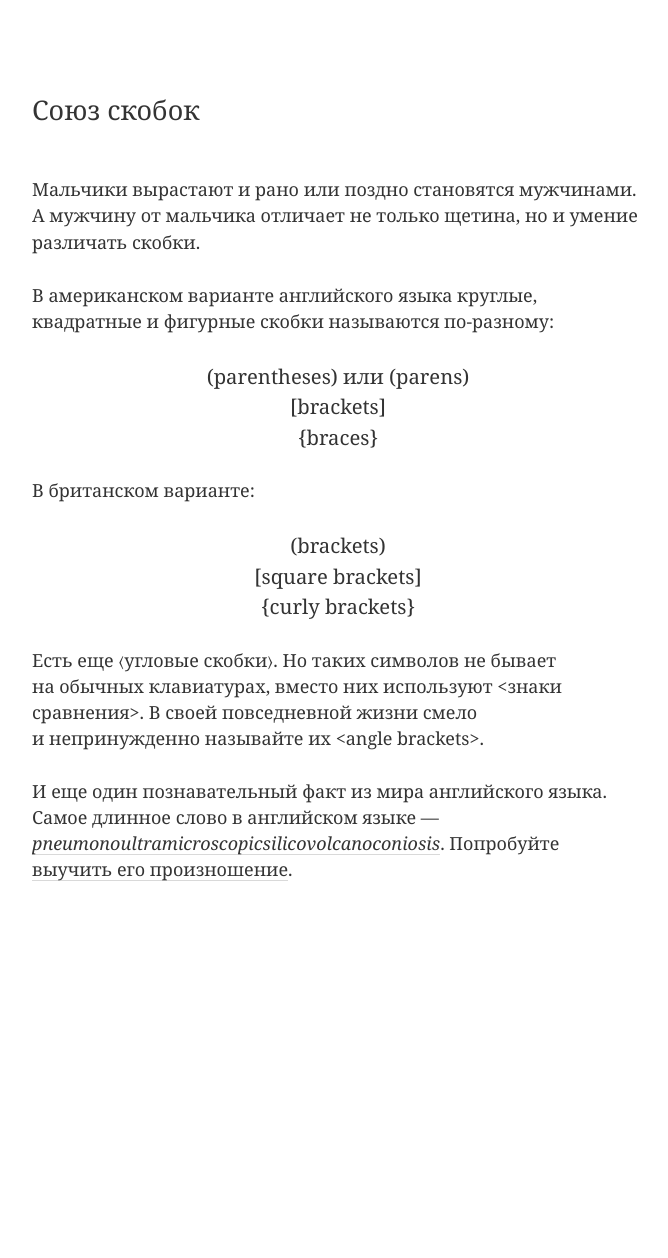
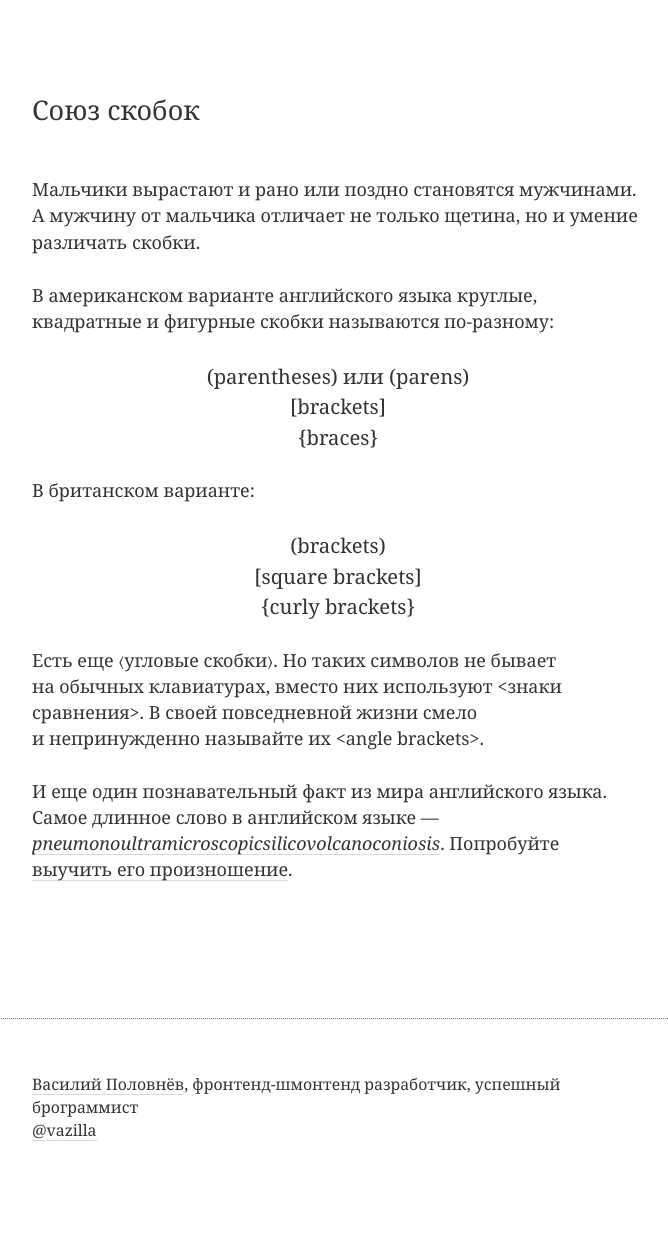
Before and after one commit to vast/vast.github.io, a Jekyll site: the page built from _posts/2014-01-10-brackets.md, in a window 1280 px wide. Shown: the whole page, without its empty margins (40-708 px from the left). Built offline with Jekyll 4.4.1, drawn with Linux system fonts in a browser that asks for light colours; Markdown is read by kramdown in place of the engine named in the settings; before the commit the page ends 1027 px from its top, so only the background shows below that.

Commit message:
clean up footer

```diff
--- a/_layouts/default.html
+++ b/_layouts/default.html
@@ -31,8 +31,11 @@
 
   <footer id="footer">
     <address class="vcard">
-      <h5><a href="/" class="fn url">Василий Половнёв</a></h5>
-      <span id="funny-title" class="title">фронтенд-шмонтенд разработчик, успешный брограммист</span>
+      <h5>
+        <a href="/" class="fn url">Василий Половнёв</a>,
+        <span id="funny-title" class="title" onmouseenter="javascript:trulyRandom();">фронтенд-шмонтенд разработчик, успешный брограммист</span>
+      </h5>
+
       <a href="http://twitter.com/vazilla" class="url twitter">@vazilla</a>
     </address>
   </footer>
--- a/_sass/modules/_footer.scss
+++ b/_sass/modules/_footer.scss
@@ -1,29 +1,8 @@
 #footer {
   position: relative;
-  max-width: 38em;
-  margin: 9em auto 0;
-  padding: 3em 0;
-  color: #777;
-  display: none;
-
-  &:before {
-    content: '/*...*/';
-    display: block;
-    position: absolute;
-    left: 0;
-    right: 0;
-    top: -20px;
-    text-align: center;
-    font-family: Monaco, monospace;
-    color: #999;
-  }
+  max-width: 34em;
+  padding: 3em 4em 6em 2em;
+  border-top: 1px dotted #777;
 
   address { font-size: 88% }
-  .title { display: block }
-
-  a {
-    color: #0064AE;
-    text-decoration: none;
-    border: none;
-  }
 }
```
Also changed, not shown: other parts of _layouts/default.html (+1 -1 lines).
